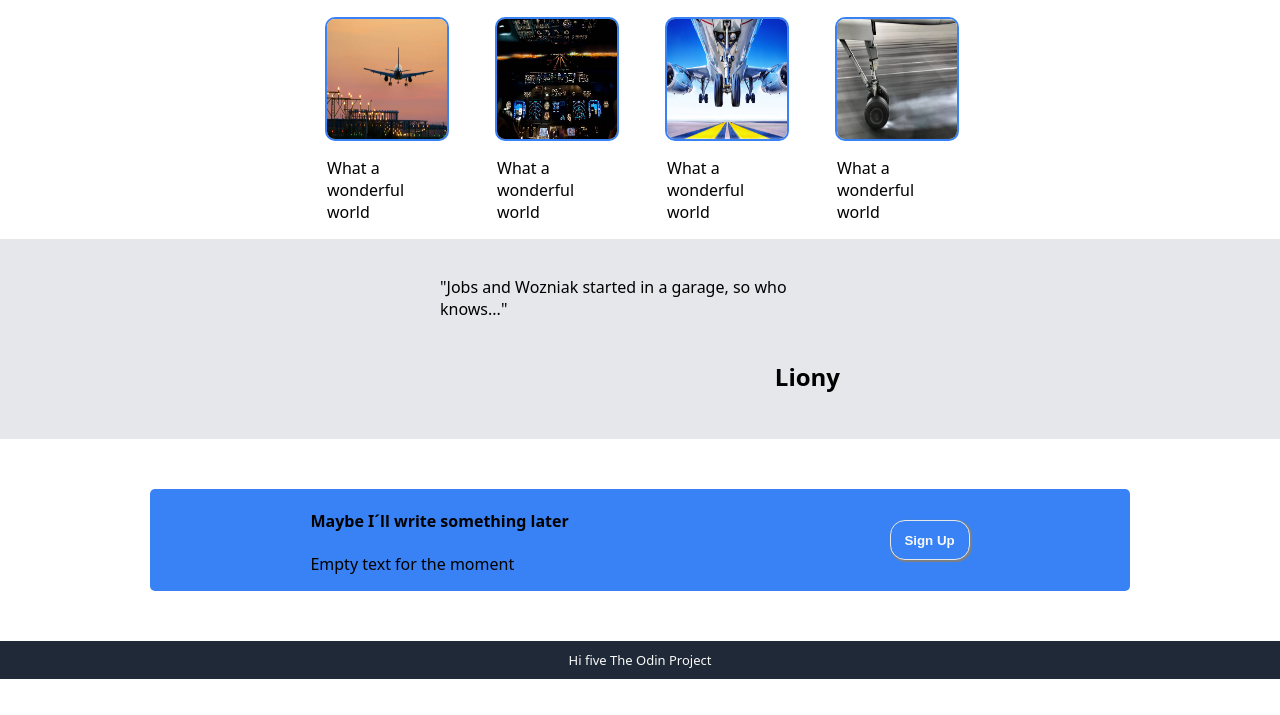
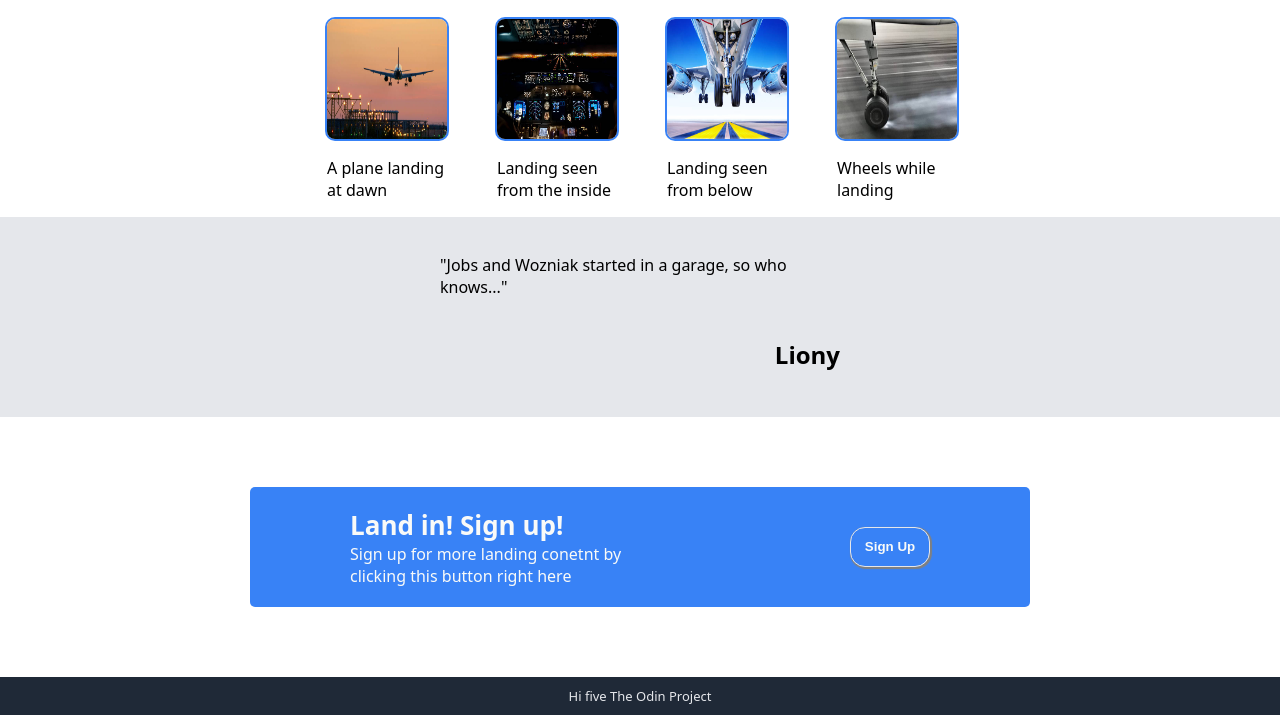
Before and after one commit to Liony96/Landing-Page, a plain HTML site: page index.html in a window 1280 px wide. Shown: the part 412-1127 px from the top of the page. Before the commit the page ends 1091 px from the top, so only its background shows below. Drawn offline with Linux system fonts and the light colour scheme.

Commit message:
Finished

```diff
--- a/index.html
+++ b/index.html
@@ -39,27 +39,27 @@
       <div class="cards-conteiner">
         <div class="cards">
           <div class="card">
-            <img src="images/landing-2.jpg" alt="A face" class="profile-img">
+            <img src="images/landing-2.jpg" alt="landing picture" class="profile-img">
           </div>
-          <p class="text">What a wonderful world</p>
+          <p class="text">A plane landing at dawn</p>
         </div>
         <div class="cards">
           <div class="card">
-            <img src="images/landing-3.jpg" alt="A face" class="profile-img">
+            <img src="images/landing-3.jpg" alt="landing picture" class="profile-img">
           </div>
-          <p class="text">What a wonderful world</p>
+          <p class="text">Landing seen from the inside</p>
         </div>
         <div class="cards">
           <div class="card">
-            <img src="images/landing-4.jpg" alt="A face" class="profile-img">
+            <img src="images/landing-4.jpg" alt="landing picture" class="profile-img">
           </div>
-          <p class="text">What a wonderful world</p>
+          <p class="text">Landing seen from below</p>
         </div>
         <div class="cards">
           <div class="card">
-            <img src="images/landing-5.jpg" alt="A face" class="profile-img">
+            <img src="images/landing-5.jpg" alt="landing picture" class="profile-img">
           </div>
-          <p class="text">What a wonderful world</p>
+          <p class="text">Wheels while landing</p>
         </div>
       </div>
     </div>
@@ -73,8 +73,8 @@
 
     <div class="frth-div">
       <div class="frth-div-texts">
-        <h4 class="texts-header">Maybe I´ll write something later</h4>
-        <p class="texts-text">Empty text for the moment</p>
+        <h4 class="texts-header">Land in! Sign up!</h4>
+        <p class="texts-text">Sign up for more landing conetnt by clicking this button right here</p>
       </div>
       <button class="texts-button">Sign Up</button>
     </div>
--- a/style.css
+++ b/style.css
@@ -155,11 +155,19 @@ button {
 
 .frth-div {
     background-color: #3882f6;
-    margin: 50px 150px;
+    margin: 70px 250px;
     border-radius: 5px;
     display: flex;
     justify-content: space-around;
     align-items: center;
+}
+
+.frth-div-texts {
+    width: 300px;
+    display: flex;
+    flex-direction: column;
+    justify-content: center;
+    padding: 20px 0;
 }
 
 .texts-button {
@@ -170,8 +178,18 @@ footer {
     background-color: #1f2937;
 }
 
+.texts-header {
+    font-size: 26px;
+}
+
+.texts-header,
+.texts-text {
+    margin: 0;
+    color: #F9FAF8;
+}
+
 .footer {
-    color: #F9FAF8;
+    color: #e5e7eb;
     display: flex;
     justify-content: center;
     align-items: center;
```
Also changed, not shown: 1 other file.
